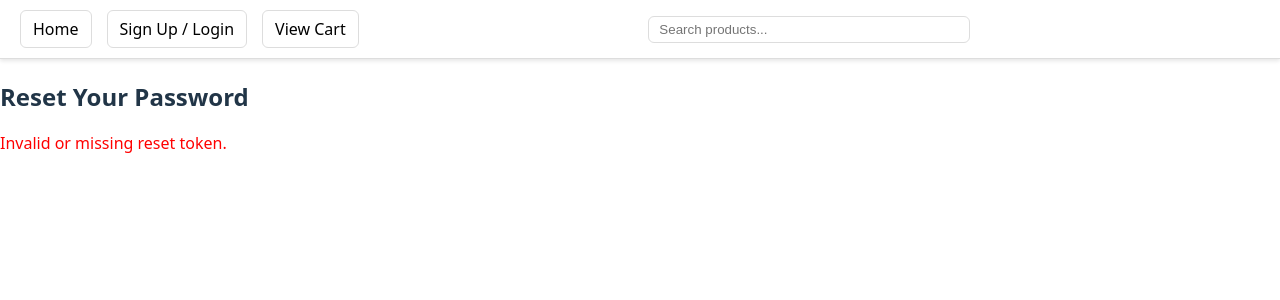
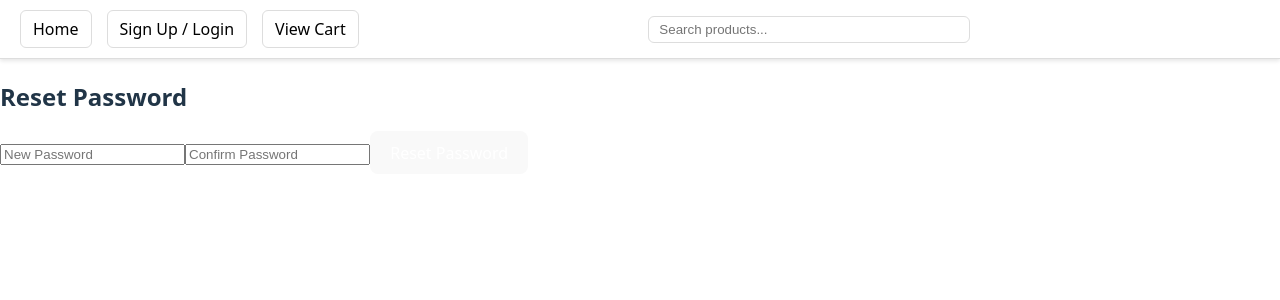
Before and after one commit to Sachiv007/pyxelane-frontend, a React (Vite) app: page /reset-password in a window 1280 px wide. Shown: the top 300 px of the page. Built offline with nearby package versions, Linux system fonts and the light colour scheme.

Commit message:
Initial commit of updated backend with Supabase email setup

```diff
--- a/src/pages/ResetPassword.jsx
+++ b/src/pages/ResetPassword.jsx
@@ -1,83 +1,50 @@
-import React, { useState, useEffect } from "react";
-import { useNavigate, useLocation } from "react-router-dom";
+import { supabase } from "../supabaseClient";
+import { useState, useEffect } from "react";
 
 export default function ResetPassword() {
-  const navigate = useNavigate();
-  const location = useLocation();
-
-  const [newPassword, setNewPassword] = useState("");
+  const [password, setPassword] = useState("");
   const [confirmPassword, setConfirmPassword] = useState("");
   const [error, setError] = useState("");
   const [success, setSuccess] = useState("");
-  const [token, setToken] = useState("");
-
-  // Extract token from URL: /reset-password?token=abcd123
-  useEffect(() => {
-    const params = new URLSearchParams(location.search);
-    const resetToken = params.get("token");
-    if (!resetToken) {
-      setError("Invalid or missing reset token.");
-    } else {
-      setToken(resetToken);
-    }
-  }, [location]);
 
   const handleSubmit = async (e) => {
     e.preventDefault();
+    setError("");
+    setSuccess("");
 
-    if (newPassword !== confirmPassword) {
-      setError("Passwords do not match.");
+    if (password !== confirmPassword) {
+      setError("Passwords do not match");
       return;
     }
 
-    try {
-      const response = await fetch(
-        `${process.env.REACT_APP_BACKEND_URL}/api/reset-password`,
-        {
-          method: "POST",
-          headers: { "Content-Type": "application/json" },
-          body: JSON.stringify({ token, newPassword }),
-        }
-      );
+    const { error } = await supabase.auth.updateUser({ password });
 
-      const data = await response.json();
-
-      if (!response.ok) {
-        throw new Error(data.error || "Failed to reset password");
-      }
-
-      setSuccess("Password has been reset successfully.");
-      setError("");
-      setTimeout(() => navigate("/login"), 3000);
-    } catch (err) {
-      setError("Failed to reset password: " + err.message);
-    }
+    if (error) setError(error.message);
+    else setSuccess("Password updated successfully! You can log in now.");
   };
 
   return (
-    <div className="reset-container">
-      <h2>Reset Your Password</h2>
+    <div>
+      <h2>Reset Password</h2>
       {error && <p style={{ color: "red" }}>{error}</p>}
       {success && <p style={{ color: "green" }}>{success}</p>}
-      {!success && token && (
       <form onSubmit={handleSubmit}>
         <input
           type="password"
           placeholder="New Password"
-            value={newPassword}
-            onChange={(e) => setNewPassword(e.target.value)}
+          value={password}
+          onChange={(e) => setPassword(e.target.value)}
           required
         />
         <input
           type="password"
-            placeholder="Confirm New Password"
+          placeholder="Confirm Password"
           value={confirmPassword}
           onChange={(e) => setConfirmPassword(e.target.value)}
           required
         />
         <button type="submit">Reset Password</button>
       </form>
-      )}
     </div>
   );
 }
```
Also changed, not shown: 3 other files (tests, documents, lock files or other folders). Lines whose indentation alone changed are shown as unchanged.
